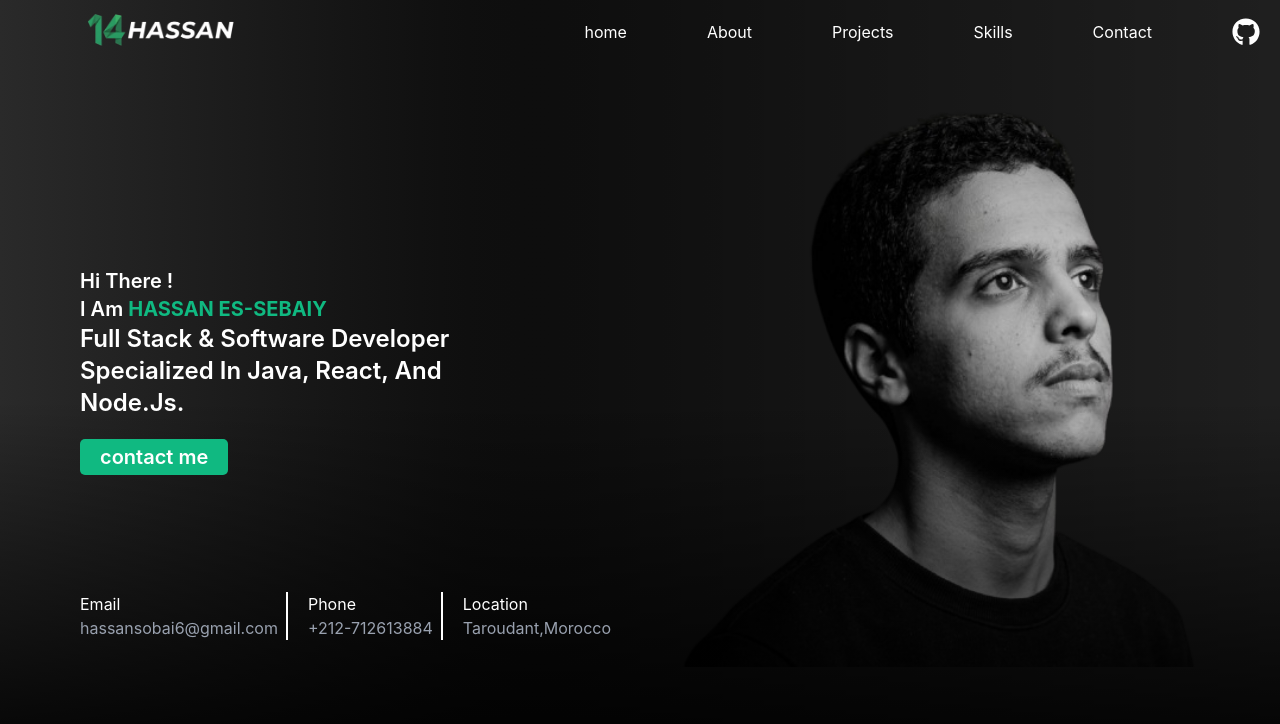
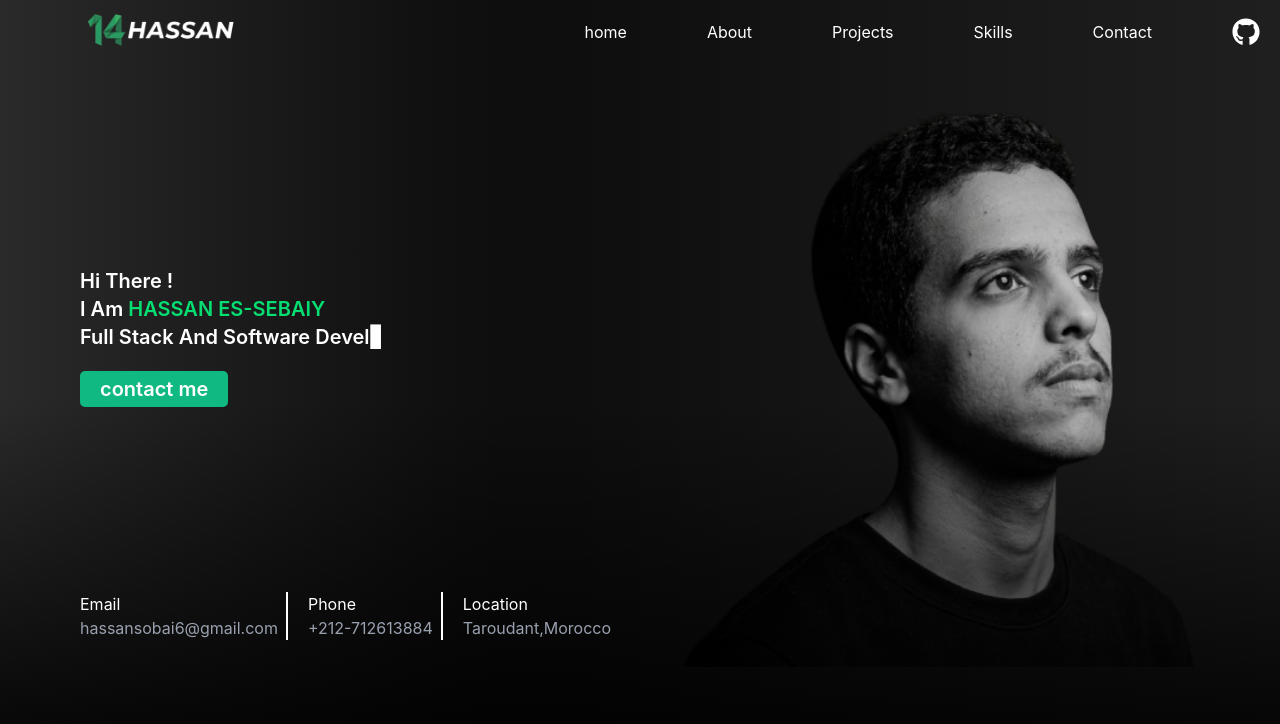
Before and after one commit to nassah73/My-portfolio, a React (Vite) app in the folder hassan-portfolio/: page / in a window 1280 px wide. Shown: the top 724 px of the page. Built offline with nearby package versions, Linux system fonts and the light colour scheme; the HTML template or start-up script is replaced by a standard one.

Commit message:
typewriter effect

```diff
--- a/hassan-portfolio/package.json
+++ b/hassan-portfolio/package.json
@@ -13,7 +13,8 @@
     "@tailwindcss/vite": "^4.2.2",
     "react": "^19.2.4",
     "react-dom": "^19.2.4",
-    "react-icons": "^5.6.0"
+    "react-icons": "^5.6.0",
+    "typewriter-effect": "^2.22.0"
   },
   "devDependencies": {
     "@eslint/js": "^9.39.4",
--- a/hassan-portfolio/src/App.jsx
+++ b/hassan-portfolio/src/App.jsx
@@ -1,4 +1,5 @@
 import Profile from './Profile.png'
+import Typewriter from 'typewriter-effect';
 import { FaGithub } from 'react-icons/fa';
 import logo from './logo.png'
  const navBar=['home','About','Projects','Skills','Contact']
@@ -20,9 +21,23 @@ export default function Home(){
           </ul>
         </nav>
         <div className=' absolute text-white top-1/3 left-20 leading-7 capitalize font-[600] text-xl'>
-            <p >hi there !</p>
-            <p>i am <span className='text-[#10b981] font-[700]'>HASSAN ES-SEBAIY</span></p>
-             <h1 className='w-110 text-2xl'>Full Stack & Software Developer specialized in Java, React, and Node.js.</h1>
+               <Typewriter
+                   onInit={(typewriter) => {
+            typewriter
+            .typeString('<span class="text-white">Hi There !</span><br/>')
+             .pauseFor(500)
+             .typeString('<span class="text-white">I Am </span><span class="text-green-400">HASSAN ES-SEBAIY</span><br/>')
+             .pauseFor(500)
+             .typeString('<span class="text-white text-xl">Full Stack and Software Developer</span><br/>')
+             .pauseFor(500)
+             .typeString('<span class="text-gray-400 text-lg">Specialized In Java, React, And Node.Js.</span>')
+             .start();
+        }}
+         options={{
+             cursor: '▋',
+             delay: 50,
+          }}
+  />
             <button className='bg-[#10b981] px-5 py-1 mt-5 rounded-[5px] hover:bg-green-500'>contact me </button>
         </div>
         <div className='absolute text-white bottom-1/5 flex  '>
```
Also changed, not shown: 1 other file (tests, documents, lock files or other folders).
